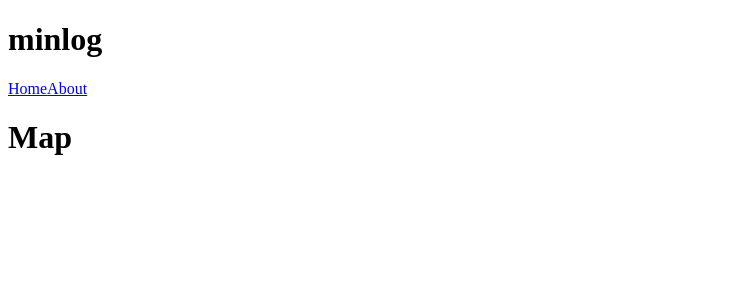
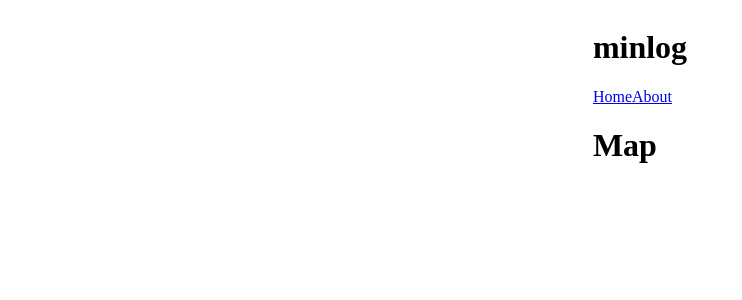
Before and after one commit to cmzhong/minlog, a React app: page / in a window 1280 px wide. Shown: the top 300 px of the page, without its empty margins (0-742 px from the left). Built offline with nearby package versions, Linux system fonts and the light colour scheme.

Commit message:
Add Sass dependencies and into webpack

```diff
--- a/client/App.tsx
+++ b/client/App.tsx
@@ -8,7 +8,7 @@ import {
 } from "react-router-dom";
 import About from './components/About';
 import Map from './components/Map';
-
+import './stylesheets/styles.scss'
 
 interface Props {
 }
--- /dev/null
+++ b/client/stylesheets/styles.scss
@@ -0,0 +1,5 @@
+body {
+  display: flex;
+  justify-content: center;
+  align-items: center;
+}
--- a/webpack.config.js
+++ b/webpack.config.js
@@ -23,19 +23,28 @@ const config = {
         loader: 'ts-loader',
         exclude: /node_modules/
       },
+      {
+        test: /\.scss$/,
+        use: [
+          'style-loader',
+          'css-loader',
+          'sass-loader'
+        ]
+      },
     ],
   },
   resolve: {
     extensions: [
       '.js',
-      '.jxs',
+      '.jsx',
       '.tsx',
-      '.ts'
+      '.ts',
     ],
   },
   devServer: {
     publicPath: '/build',
-  }
+    hot: true,
+  },
 };
 
 module.exports = config;
```
Also changed, not shown: client/stylesheets/styles.scss.d.ts (added, +7 -0 lines), package.json (+8 -4 lines), client/stylesheets/styles.sass (deleted), 1 other file (tests, documents, lock files or other folders).
